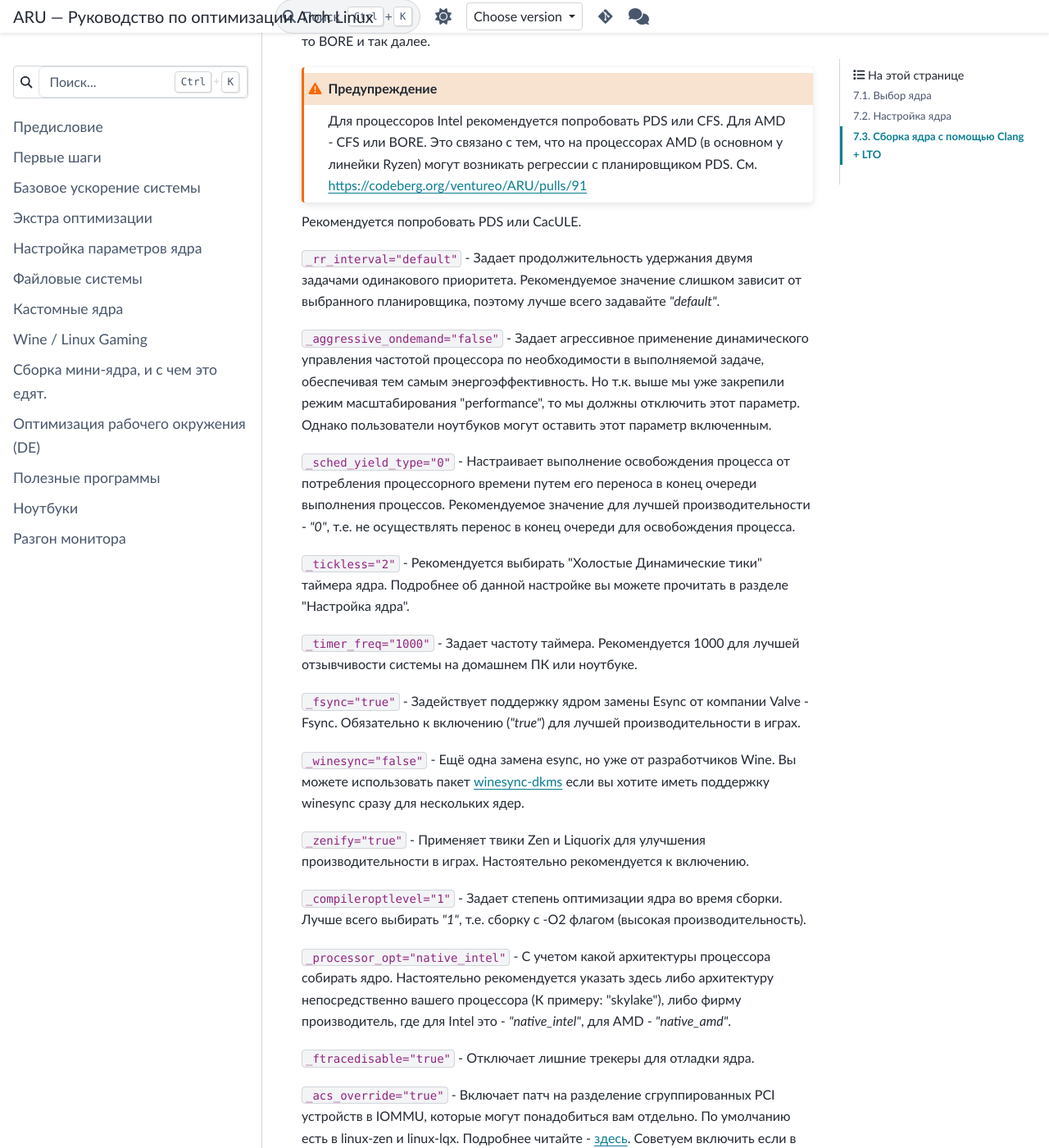
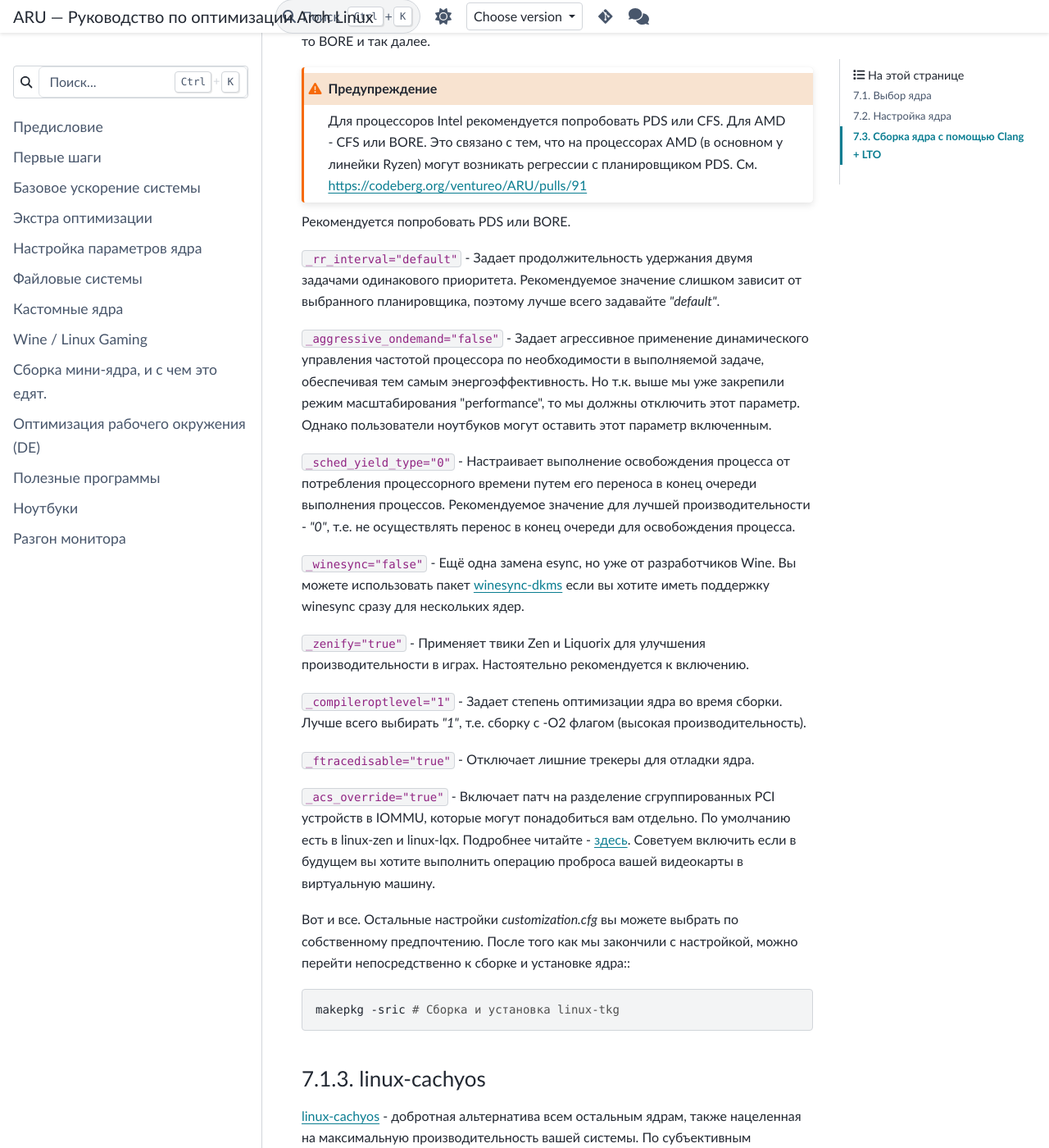
Before and after one commit to ventureoo/ARU, a Sphinx documentation site: the page built from docs/source/custom-kernels.rst, in a window 1280 px wide and 1400 px high, scrolled down 2890 px. Shown: the whole window at 82% size. Built offline with Sphinx 7.4.7 and the PyData theme 0.15.4, drawn with Linux system fonts in a browser that asks for light colours.

Commit message:
custom-kernels: Clean info about linux-tkg
Most of these parameters are explained in the menuconfig section

```diff
--- a/docs/source/custom-kernels.rst
+++ b/docs/source/custom-kernels.rst
@@ -148,7 +148,7 @@ BORE и так далее.
    AMD (в основном у линейки Ryzen) могут возникать регрессии с
    планировщиком PDS. См. https://codeberg.org/ventureo/ARU/pulls/91
 
-Рекомендуется попробовать PDS или CacULE.
+Рекомендуется попробовать PDS или BORE.
 
 ``_rr_interval="default"`` - Задает продолжительность удержания двумя
 задачами одинакового приоритета. Рекомендуемое значение слишком
@@ -168,17 +168,6 @@ BORE и так далее.
 производительности - *"0"*, т.е. не осуществлять перенос в конец
 очереди для освобождения процесса.
 
-``_tickless="2"`` - Рекомендуется выбирать "Холостые Динамические
-тики" таймера ядра. Подробнее об данной настройке вы можете прочитать
-в разделе "Настройка ядра".
-
-``_timer_freq="1000"`` - Задает частоту таймера. Рекомендуется 1000
-для лучшей отзывчивости системы на домашнем ПК или ноутбуке.
-
-``_fsync="true"`` - Задействует поддержку ядром замены Esync от
-компании Valve - Fsync. Обязательно к включению (*"true"*) для лучшей
-производительности в играх.
-
 ``_winesync="false"`` - Ещё одна замена esync, но уже от разработчиков
 Wine. Вы можете использовать пакет `winesync-dkms
 <https://aur.archlinux.org/packages/winesync-dkms>`_ если вы хотите
@@ -190,12 +179,6 @@ Wine. Вы можете использовать пакет `winesync-dkms
 ``_compileroptlevel="1"`` - Задает степень оптимизации ядра во время
 сборки. Лучше всего выбирать *"1"*, т.е. сборку с -O2 флагом (высокая
 производительность).
-
-``_processor_opt="native_intel"`` - С учетом какой архитектуры
-процессора собирать ядро. Настоятельно рекомендуется указать здесь
-либо архитектуру непосредственно вашего процессора (К примеру:
-"skylake"), либо фирму производитель, где для Intel это -
-*"native_intel"*, для AMD - *"native_amd"*.
 
 ``_ftracedisable="true"`` - Отключает лишние трекеры для отладки ядра.
 
```
